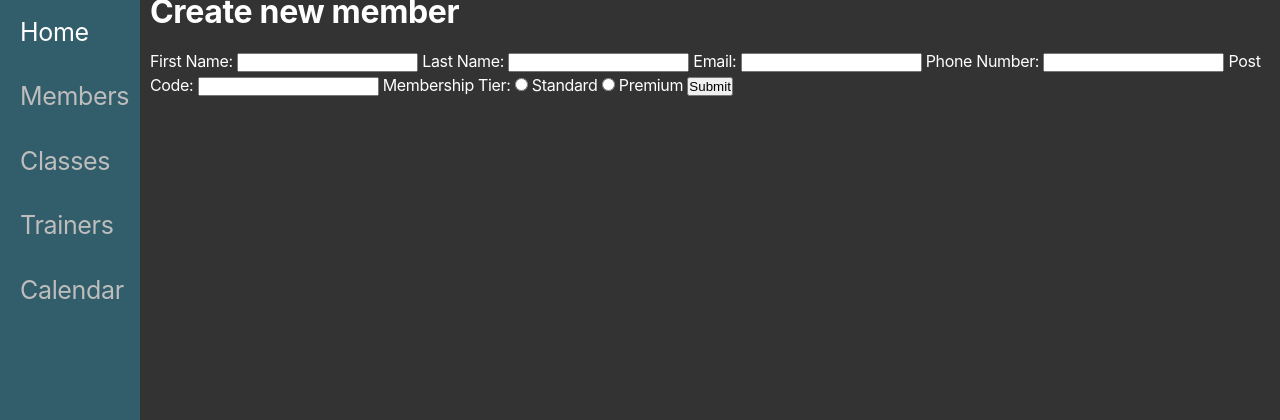
After one commit to alexkinsey/kenetic_gym_schedual_planner, a Flask app: template templates/members/new.html in a window 1280 px wide. The commit adds this page. Shown: the top 420 px of the page. Run offline with Flask 2, Linux system fonts and the light colour scheme; the template is opened without the code that fills it, so the values that code supplies are empty.

Commit message:
create form and route to make a new member

```diff
--- a/templates/members/index.html
+++ b/templates/members/index.html
@@ -2,6 +2,8 @@
 
 {% block content %}
     <h1>All members</h1>
+    <br>
+    <a href="members/new">Create new member</a>
     {% for member in all_members %}
         <p>
             {{member.first_name}} {{member.last_name}} - {{member.membership}}
--- /dev/null
+++ b/templates/members/new.html
@@ -0,0 +1,26 @@
+{% extends 'base.html'%}
+
+{% block content %}
+    <h1>Create new member</h1>
+    <br>
+    <form action="/members" method="post">
+        <label for="first_name">First Name:</label>
+        <input type="text" name="first_name" id="first_name">
+        <label for="last_name">Last Name:</label>
+        <input type="text" name="last_name" id="last_name">
+        <label for="email">Email:</label>
+        <input type="text" name="email" id="email">
+        <label for="phone_number">Phone Number:</label>
+        <input type="text" name="phone_number" id="phone_number">
+        <label for="post_code">Post Code:</label>
+        <input type="text" name="post_code" id="post_code">
+
+        <label for="membership">Membership Tier:</label>
+        <input type="radio" id="standard" name="membership" value="standard">
+        <label for="standard">Standard</label>
+        <input type="radio" id="premium" name="membership" value="premium">
+        <label for="premium">Premium</label>
+
+        <input type="submit">
+    </form>
+{% endblock %}
```
Also changed, not shown: controllers/members_controller.py (+6 -1 lines).
